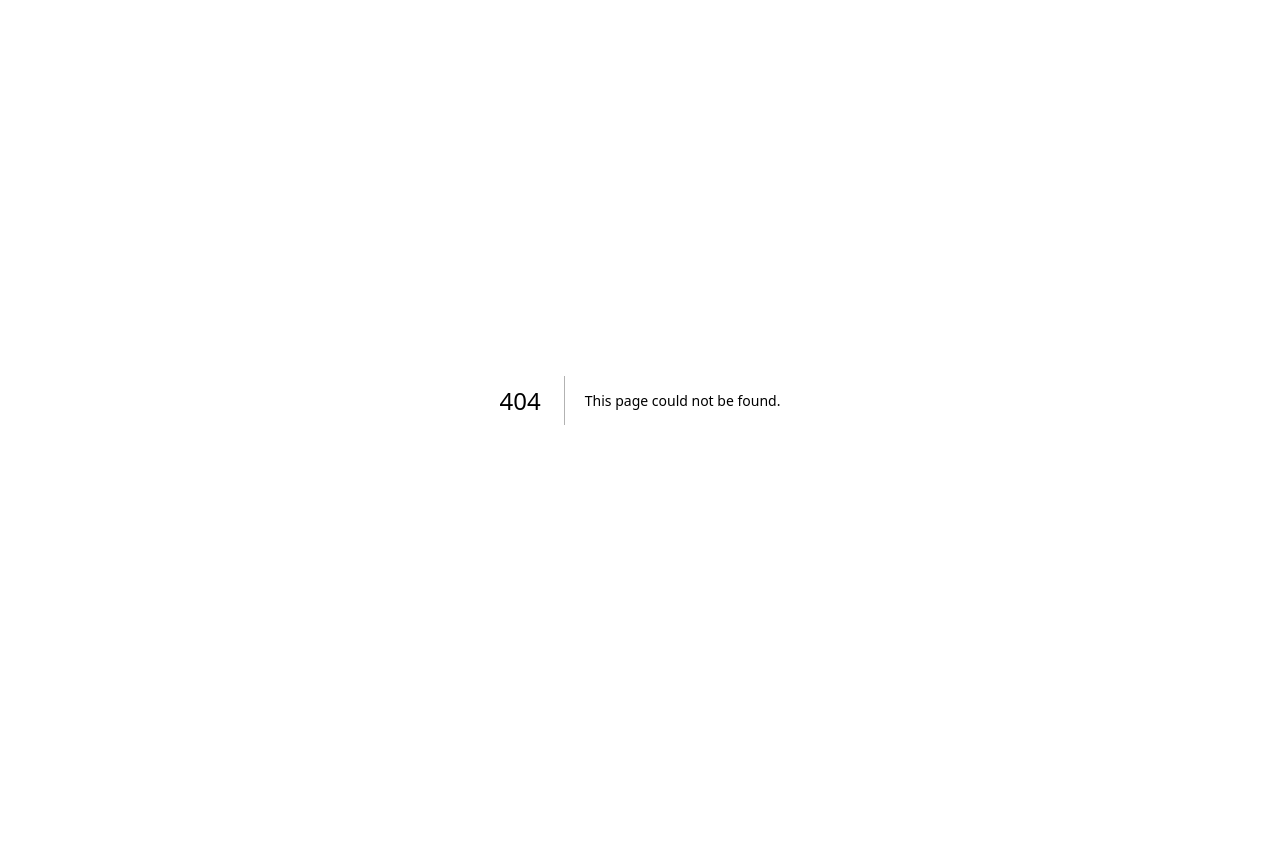
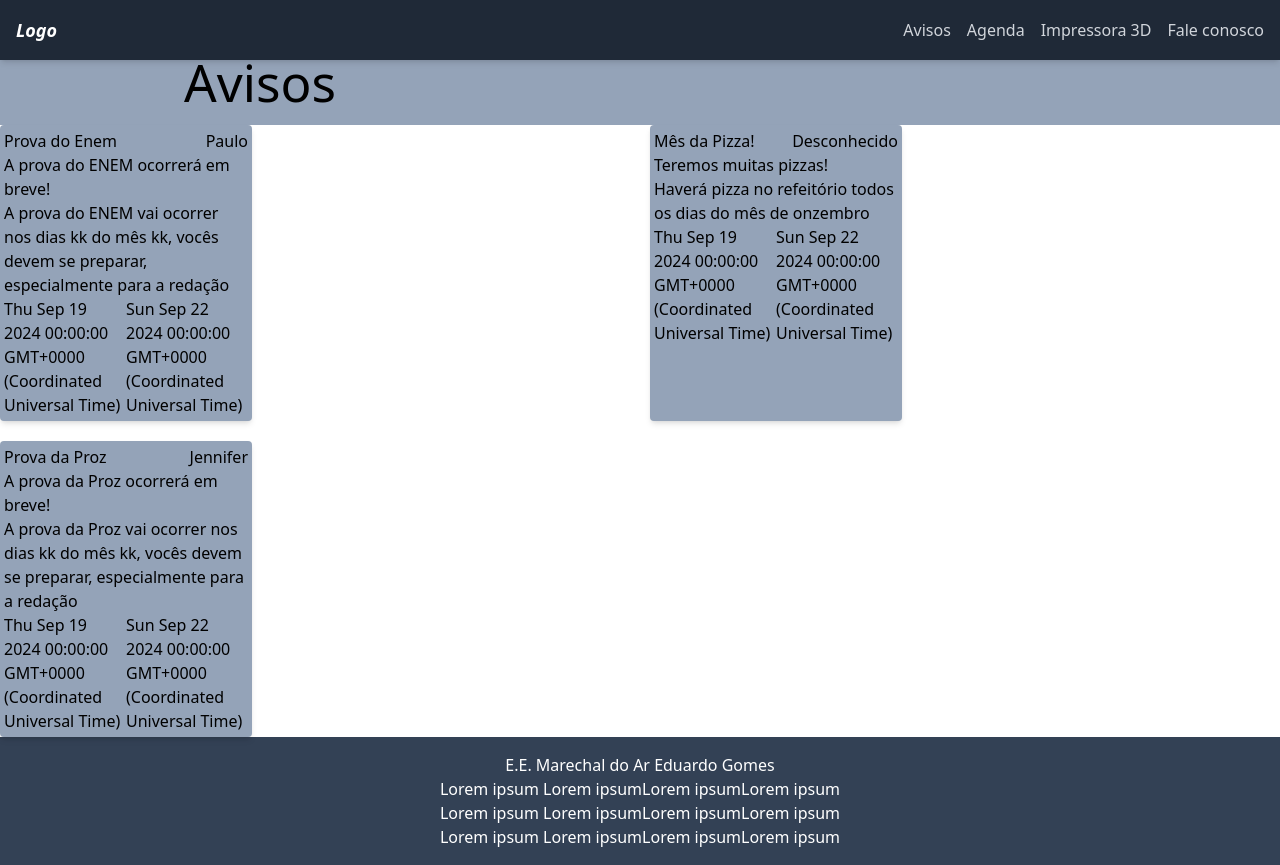
Before and after one commit to Paulo-V-Developer34/MarechalWeb, a Next.js app: page /home/avisos in a window 1280 px wide. Before the commit this address had no page. Before the commit the page ends 800 px from the top, so only its background shows below. Built offline with nearby package versions, Linux system fonts and the light colour scheme.

Commit message:
add avisos page

```diff
--- /dev/null
+++ b/src/app/home/avisos/error.tsx
@@ -0,0 +1,10 @@
+'use client'
+
+import ErrorComponent from "@/components/common/ErrorComponent";
+
+export default function ErrorBoundary({
+  error,
+  reset,
+}: { error: Error; reset: () => void }) {
+  return <ErrorComponent error={error} reset={reset} />
+}
--- /dev/null
+++ b/src/app/home/avisos/loading.tsx
@@ -0,0 +1,10 @@
+'use client'
+
+import LoadingComponent from "@/components/common/LoadingComponent"
+
+export default function Loading() {
+  return (
+    //tenho urgentemente que mudar esse loading
+    <LoadingComponent />
+  )
+}
--- /dev/null
+++ b/src/app/home/avisos/page.tsx
@@ -0,0 +1,70 @@
+export default async function Avisos() {
+    //simulando a API
+    const noticias = [
+        {
+            ID:"dsarewr34",
+            title:"Prova do Enem",
+            slug:"prova-do-enem",
+            intro:"A prova do ENEM ocorrerá em breve!",
+            content:"A prova do ENEM vai ocorrer nos dias kk do mês kk, vocês devem se preparar, especialmente para a redação",
+            img: [
+                {href:"",alt:"imagem"}
+            ],
+            author: "Paulo",
+            createat: new Date('2024-09-19'),
+            modifiedat: new Date('2024-09-22')
+        },
+        {
+            ID:"ds213",
+            title:"Mês da Pizza!",
+            slug:"mes-da-pizza",
+            intro:"Teremos muitas pizzas!",
+            content:"Haverá pizza no refeitório todos os dias do mês de onzembro",
+            img: [
+                {href:"",alt:"imagem"}
+            ],
+            author: "Desconhecido",
+            createat: new Date('2024-09-19'),
+            modifiedat: new Date('2024-09-22')
+        },
+        {
+            ID:"d123412",
+            title:"Prova da Proz",
+            slug:"prova-da-proz",
+            intro:"A prova da Proz ocorrerá em breve!",
+            content:"A prova da Proz vai ocorrer nos dias kk do mês kk, vocês devem se preparar, especialmente para a redação",
+            img: [
+                {href:"",alt:"imagem"}
+            ],
+            author: "Jennifer",
+            createat: new Date('2024-09-19'),
+            modifiedat: new Date('2024-09-22')
+        },
+    ]
+
+    return (
+        <section className="w-full flex flex-col items-center mt-10">
+            <h1 className="bg-slate-400 p-1 w-full items-center text-[4vw]"><span className="ml-[180px]">Avisos</span></h1>
+            <div className="grid grid-cols-2 gap-5">
+                {
+                    noticias.map((el,i)=>{
+                        return (
+                            <section key={el.slug} className="bg-slate-400 rounded shadow-md w-2/5 p-1">
+                                <div className="flex justify-between">
+                                    <h1>{el.title}</h1>
+                                    <h2>{el.author}</h2>
+                                </div>
+                                <h2>{el.intro}</h2>
+                                <p>{el.content}</p>
+                                <div className="flex flex-row-reverse">
+                                    <p>{el.modifiedat.toString()}</p>
+                                    <p>{el.createat.toString()}</p>
+                                </div>
+                            </section>
+                        )
+                    })
+                }
+            </div>
+        </section>
+    )
+}
```
